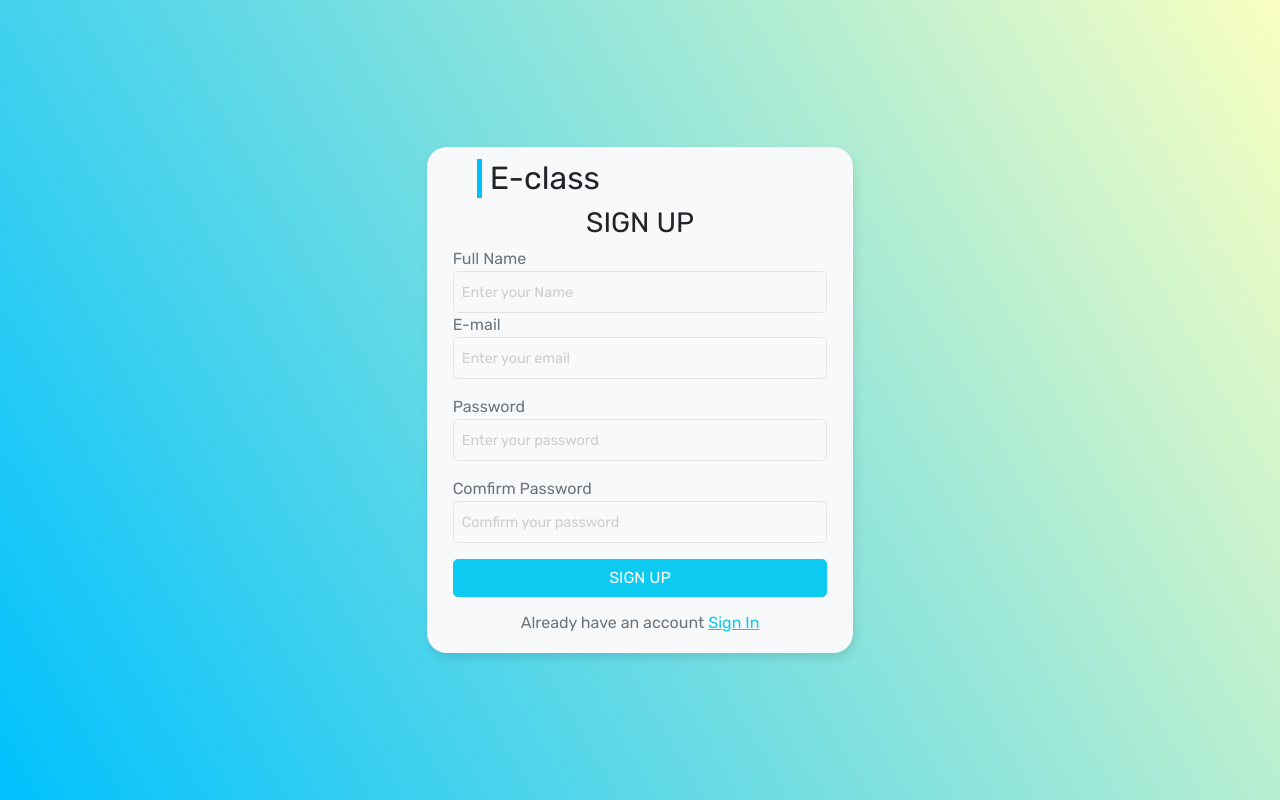
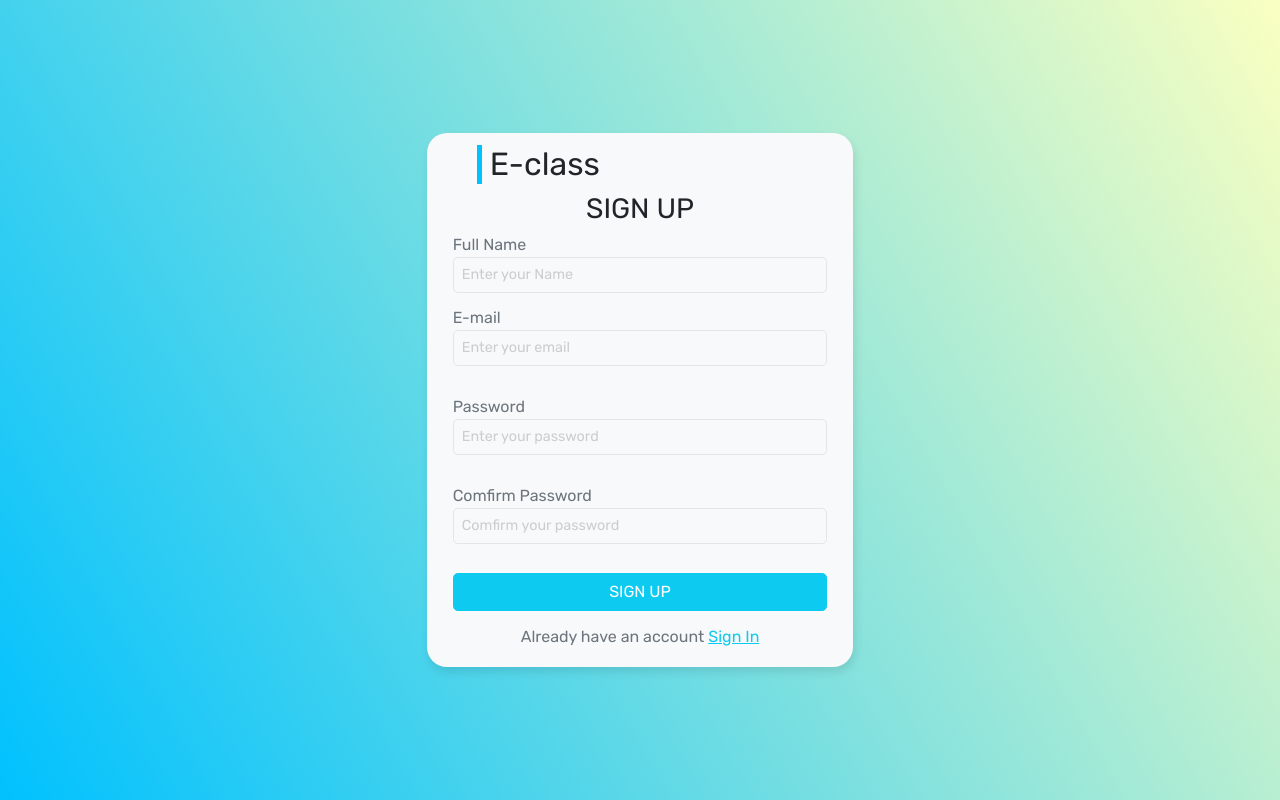
Before and after one commit to Abdessalam-Elboukri/Application-E-learning-E-classe, a PHP site: page /signup.php in a window 1280 px wide. Run offline with PHP 8.4, Linux system fonts and the light colour scheme.

Commit message:
add signup page including the validation with php

```diff
--- a/Application_E-learning_E-classe V1.4/signup.php
+++ b/Application_E-learning_E-classe V1.4/signup.php
@@ -95,26 +95,30 @@ session_start();
 
                 <?php include 'error_login.php'; ?>
 
-                <div class=" d-flex flex-column text-muted ">
+                <div class="input-control d-flex flex-column text-muted ">
                         <label for="">Full Name</label>
                         <input type="text" name="full-name" id="name-signup" value="" placeholder="Enter your Name"
                             class="w-100 rounded-3 border p-2 bg-transparent form-control">
+                            <div class="error"></div>
                     </div>
 
-                    <div class=" d-flex flex-column text-muted ">
+                    <div class="input-control d-flex flex-column text-muted ">
                         <label for="">E-mail</label>
                         <input type="email" name="email" id="email-signup" value="" placeholder="Enter your email"
                             class="w-100 rounded-3 border p-2 bg-transparent form-control">
+                            <div class="error"></div>
                     </div>
-                    <div class=" d-flex flex-column text-muted mt-3 text">
+                    <div class="input-control d-flex flex-column text-muted mt-3 text">
                         <label for="">Password</label>
                         <input type="password" name="password" id="pass-signup" value="" placeholder="Enter your password"
                             class="w-100 rounded-3 border p-2 bg-transparent form-control">
+                            <div class="error"></div>
                     </div>
-                    <div class=" d-flex flex-column text-muted mt-3 text">
+                    <div class="input-control d-flex flex-column text-muted mt-3 text">
                         <label for="">Comfirm Password</label>
                         <input type="password" name="comf-password" id="comfirmpass-signup" value="" placeholder="Comfirm your password"
                             class="w-100 rounded-3 border p-2 bg-transparent form-control">
+                            <div class="error"></div>
                     </div>
                     <div class="mt-3">
                         <input type="submit" value="Sign Up" name="signup_user" class="btn btn-info w-100 rounded-3 border-1 text-decoretion-none text-white text-uppercase" >
@@ -128,6 +132,7 @@ session_start();
         </div>
     </div>
 </section>
+<script src="js/signup_val.js"></script>
 </body>
 
 </html>
--- a/Application_E-learning_E-classe V1.4/style.css
+++ b/Application_E-learning_E-classe V1.4/style.css
@@ -31,3 +31,37 @@ li:hover{
         width: 75% !important;
     }
 }
+
+/* ================== */
+
+.input-control {
+    display: flex;
+    flex-direction: column;
+}
+
+.input-control input {
+    border: 2px solid #f0f0f0;
+	border-radius: 4px;
+	display: block;
+	font-size: 12px;
+	padding: 10px;
+	width: 100%;
+}
+
+.input-control input:focus {
+    outline: 0;
+}
+
+.input-control.success input {
+    border-color: #09c372 !important;
+}
+
+.input-control.error input {
+    border-color: #ff3860 !important;
+}
+
+.input-control .error {
+    color: #ff3860 !important;
+    font-size: 10px;
+    height: 13px;
+}
```
Also changed, not shown: Application_E-learning_E-classe V1.4/js/signup_val.js (+20 -8 lines).
